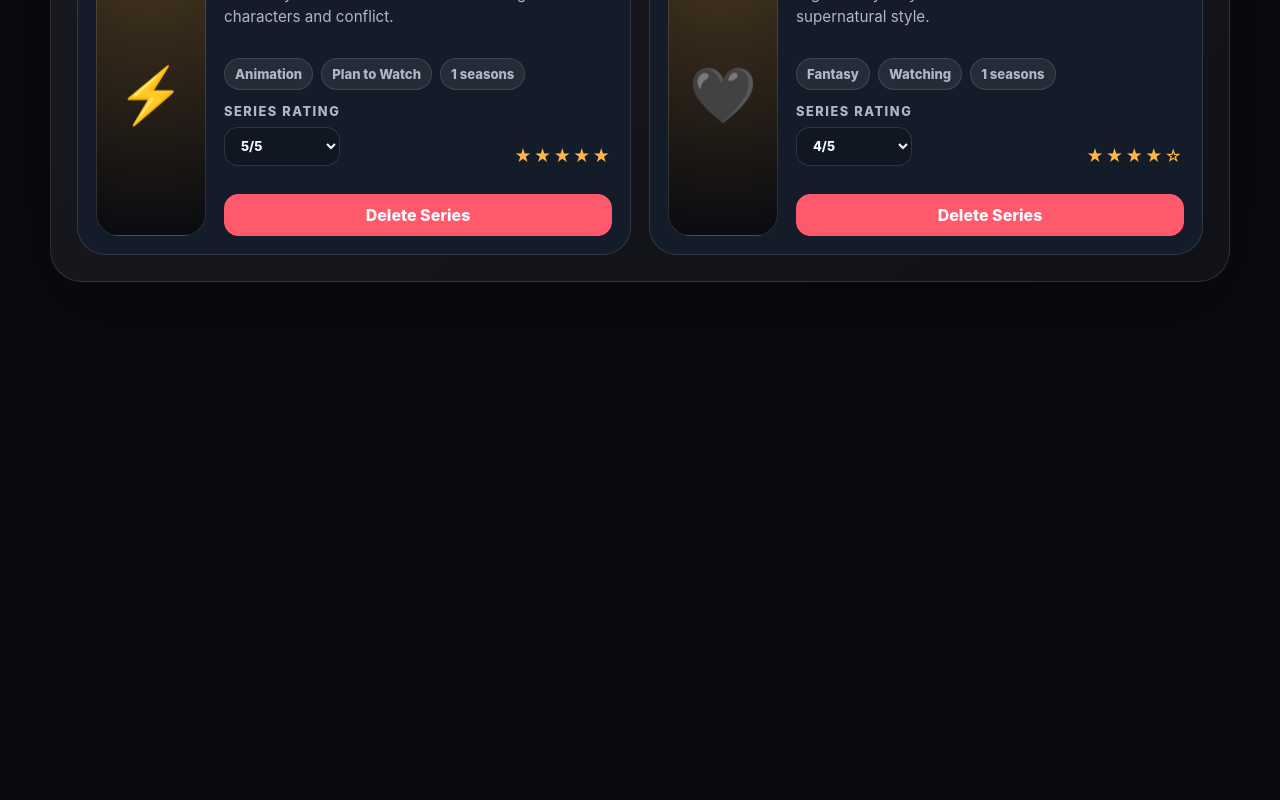
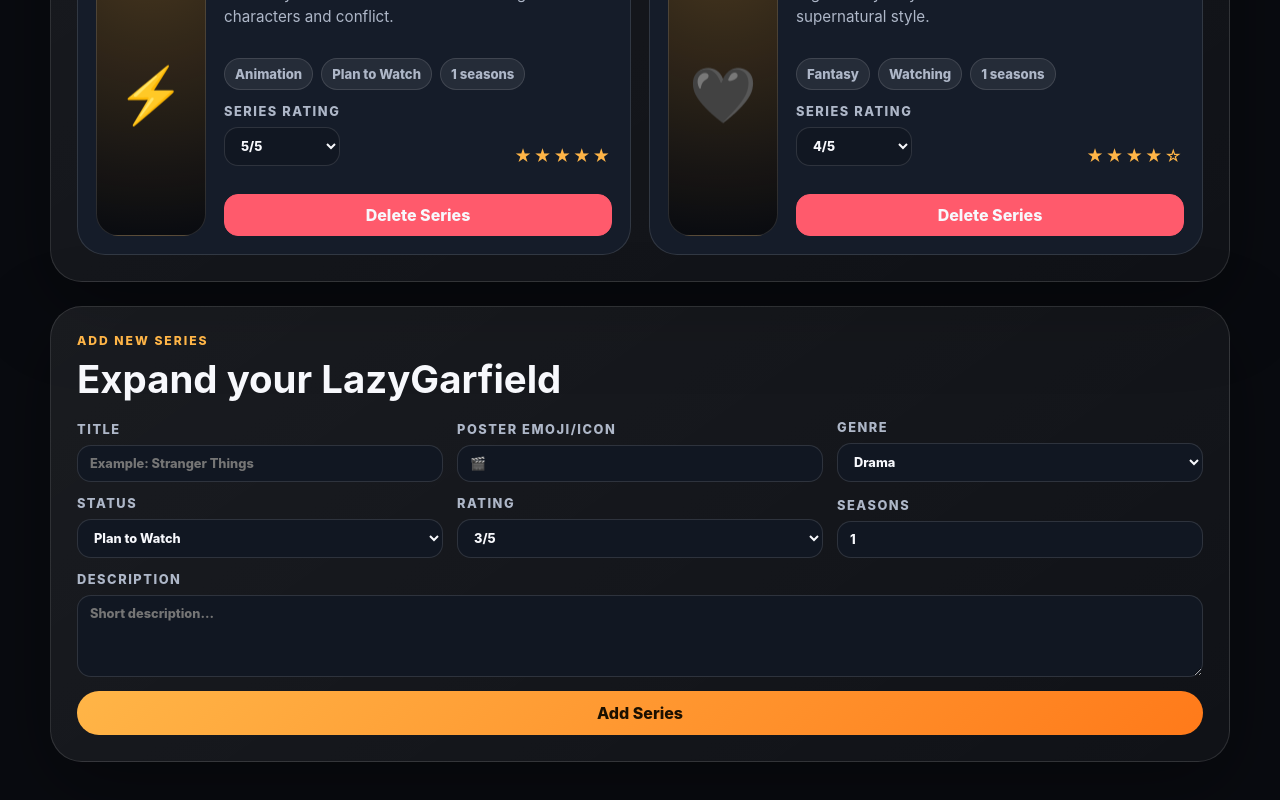
Before and after one commit to crudualexandra/LazyGarfield, a React (Vite) app: page / in a window 1280 px wide. Shown: the part 1555-2355 px from the top of the page. Before the commit the page ends 1901 px from the top, so only its background shows below. Built offline with nearby package versions, Linux system fonts and the light colour scheme.

Commit message:
Implement add series form" "

```diff
--- a/src/App.jsx
+++ b/src/App.jsx
@@ -64,6 +64,16 @@ const genres = [
   "Documentary"
 ];
 
+const emptyForm = {
+  title: "",
+  genre: "Drama",
+  status: "Plan to Watch",
+  rating: 3,
+  seasons: 1,
+  description: "",
+  poster: "🎬"
+};
+
 export default function App() {
   const [series, setSeries] = useState(demoSeries);
   const [filters, setFilters] = useState({
@@ -71,6 +81,7 @@ export default function App() {
     status: "All",
     genre: "All"
   });
+  const [form, setForm] = useState(emptyForm);
   const stats = useMemo(() => {
     const total = series.length;
     const favorites = series.filter((item) => item.isFavorite).length;
@@ -118,6 +129,13 @@ export default function App() {
     );
   }
 
+  function updateForm(field, value) {
+    setForm((current) => ({
+      ...current,
+      [field]: value
+    }));
+  }
+
   const filteredSeries = useMemo(() => {
     return series.filter((item) => {
       const matchesSearch = item.title
@@ -139,6 +157,31 @@ export default function App() {
       status: "All",
       genre: "All"
     });
+  }
+
+  function addSeries(event) {
+    event.preventDefault();
+
+    if (!form.title.trim()) {
+      alert("Please enter a series title.");
+      return;
+    }
+
+    const newSeries = {
+      id: crypto.randomUUID(),
+      title: form.title.trim(),
+      genre: form.genre,
+      status: form.status,
+      rating: Number(form.rating),
+      seasons: Number(form.seasons),
+      description: form.description.trim() || "No description added yet.",
+      poster: form.poster.trim() || "🎬",
+      isFavorite: false,
+      createdAt: new Date().toISOString()
+    };
+
+    setSeries((current) => [newSeries, ...current]);
+    setForm(emptyForm);
   }
 
   return (
@@ -322,6 +365,97 @@ export default function App() {
             ))}
           </div>
         </section>
+
+        <section id="add-series" className="form-section">
+          <div className="section-title">
+            <p className="eyebrow">Add new series</p>
+            <h2>Expand your LazyGarfield</h2>
+          </div>
+
+          <form className="series-form" onSubmit={addSeries}>
+            <label>
+              Title
+              <input
+                type="text"
+                placeholder="Example: Stranger Things"
+                value={form.title}
+                onChange={(event) => updateForm("title", event.target.value)}
+              />
+            </label>
+
+            <label>
+              Poster emoji/icon
+              <input
+                type="text"
+                maxLength="4"
+                value={form.poster}
+                onChange={(event) => updateForm("poster", event.target.value)}
+              />
+            </label>
+
+            <label>
+              Genre
+              <select
+                value={form.genre}
+                onChange={(event) => updateForm("genre", event.target.value)}
+              >
+                {genres.map((genre) => (
+                  <option key={genre}>{genre}</option>
+                ))}
+              </select>
+            </label>
+
+            <label>
+              Status
+              <select
+                value={form.status}
+                onChange={(event) => updateForm("status", event.target.value)}
+              >
+                {statuses.map((status) => (
+                  <option key={status}>{status}</option>
+                ))}
+              </select>
+            </label>
+
+            <label>
+              Rating
+              <select
+                value={form.rating}
+                onChange={(event) => updateForm("rating", event.target.value)}
+              >
+                {[1, 2, 3, 4, 5].map((rating) => (
+                  <option key={rating} value={rating}>
+                    {rating}/5
+                  </option>
+                ))}
+              </select>
+            </label>
+
+            <label>
+              Seasons
+              <input
+                type="number"
+                min="1"
+                value={form.seasons}
+                onChange={(event) => updateForm("seasons", event.target.value)}
+              />
+            </label>
+
+            <label className="full-field">
+              Description
+              <textarea
+                rows="4"
+                placeholder="Short description..."
+                value={form.description}
+                onChange={(event) => updateForm("description", event.target.value)}
+              />
+            </label>
+
+            <button className="submit-button" type="submit">
+              Add Series
+            </button>
+          </form>
+        </section>
       </main>
     </div>
   );
--- a/src/styles.css
+++ b/src/styles.css
@@ -182,6 +182,48 @@ h1 {
   box-shadow: var(--shadow);
   padding: 26px;
   margin-bottom: 24px;
+}
+
+.form-section {
+  background: linear-gradient(145deg, var(--card), rgba(255, 255, 255, 0.03));
+  border: 1px solid var(--border);
+  border-radius: 32px;
+  box-shadow: var(--shadow);
+  padding: 26px;
+  margin-bottom: 24px;
+}
+
+.series-form {
+  display: grid;
+  grid-template-columns: repeat(3, 1fr);
+  gap: 14px;
+  align-items: end;
+  margin-top: 18px;
+}
+
+.full-field {
+  grid-column: 1 / -1;
+}
+
+textarea {
+  resize: vertical;
+}
+
+.submit-button {
+  grid-column: 1 / -1;
+  justify-content: center;
+  font-size: 1rem;
+  border: 0;
+  border-radius: 999px;
+  padding: 12px 18px;
+  font-weight: 800;
+  color: #1b1000;
+  background: linear-gradient(135deg, var(--accent), var(--accent-strong));
+  transition: transform 0.2s ease;
+}
+
+.submit-button:hover {
+  transform: translateY(-2px) scale(1.01);
 }
 
 .filters-grid {
```
Also changed, not shown: 5 other files (tests, documents, lock files or other folders).
